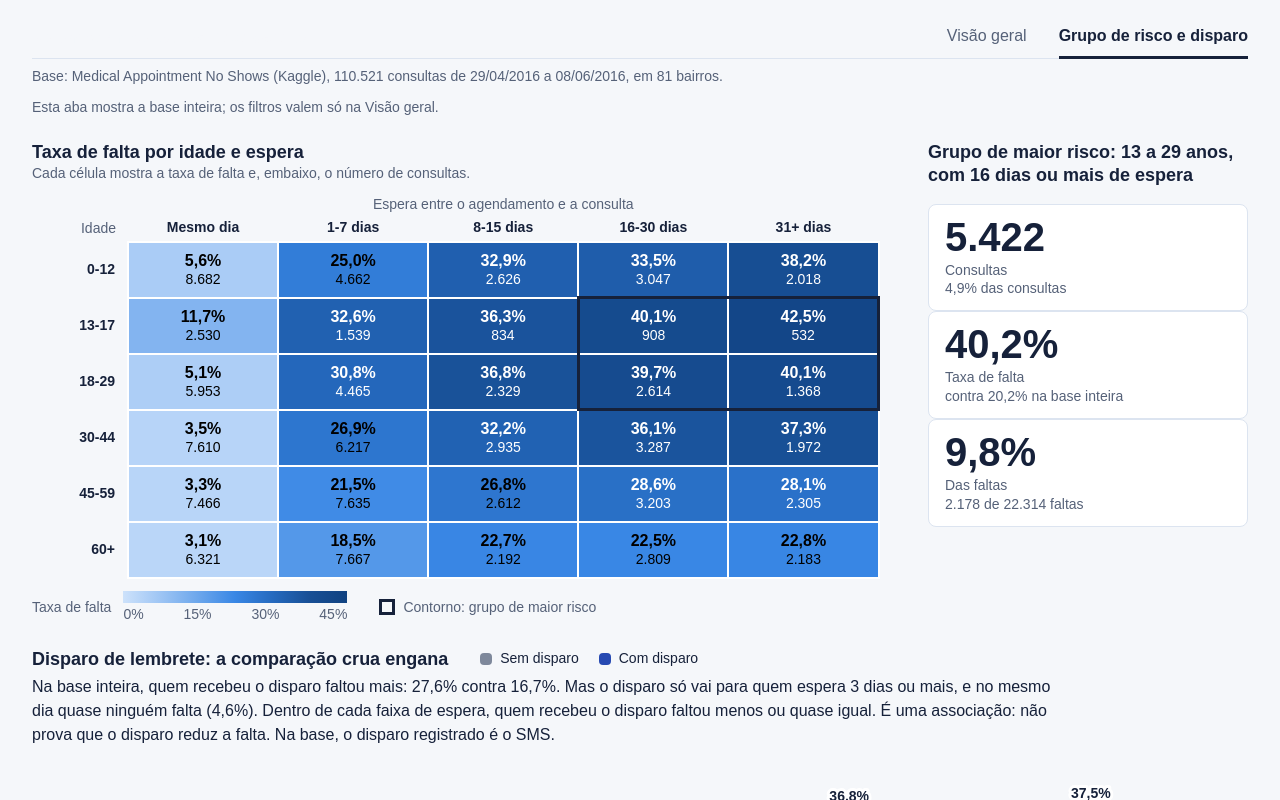
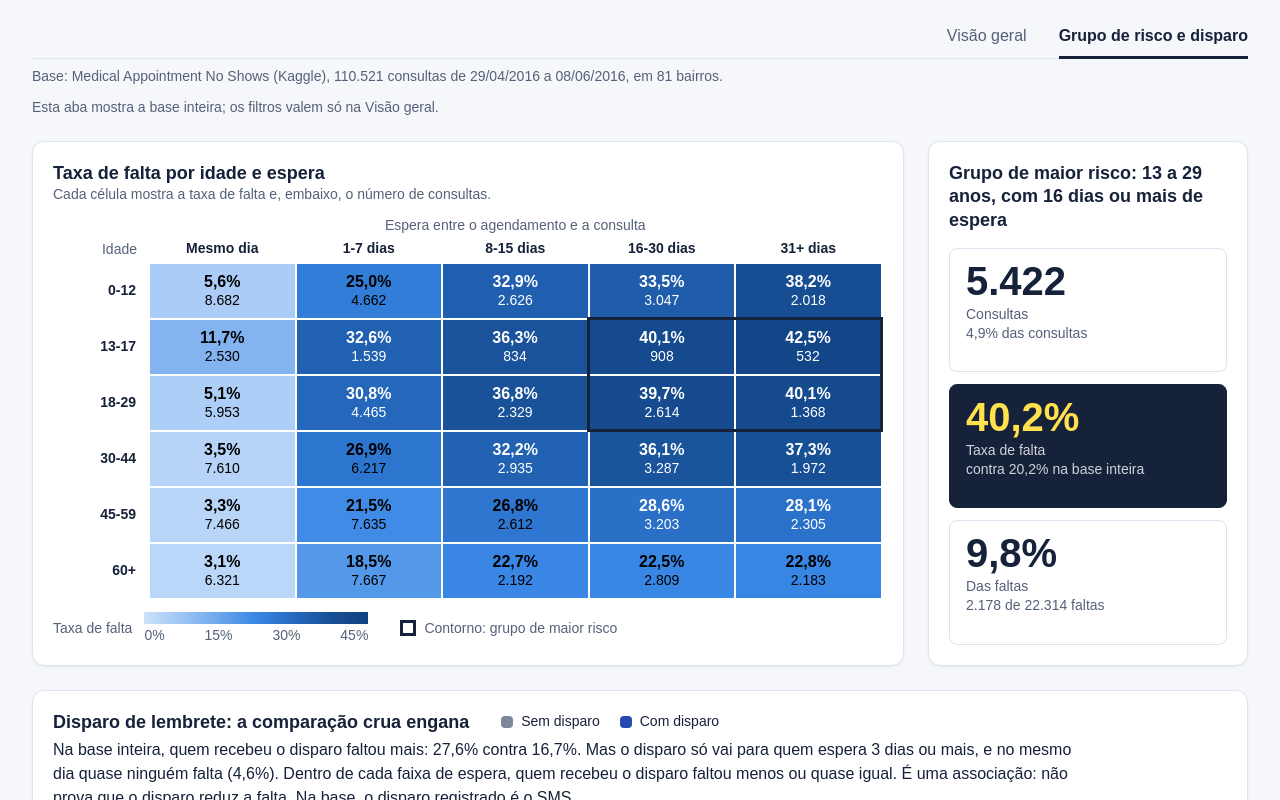
Before and after one commit to cauedev30/analise-no-show-consultas, a Next.js app in the folder dashboard/: page / in a window 1280 px wide. Both pictures are taken after a click on the tab "Grupo de risco e disparo". Shown: the top 800 px of the page. Built offline with nearby package versions, Linux system fonts and the light colour scheme; a web font is replaced by a local one.

Commit message:
Põe o grupo de risco, o disparo e as recomendações em cartões

```diff
--- a/dashboard/components/CartoesDoGrupo.tsx
+++ b/dashboard/components/CartoesDoGrupo.tsx
@@ -10,11 +10,11 @@ export function CartoesDoGrupo({ painel }: { painel: Painel }) {
   const espera = textoDasFaixas(grupo.faixas_espera, "dias");
 
   return (
-    <div>
+    <div className="cartao flex flex-col">
       <h2 className="text-grafico font-bold">
         Grupo de maior risco: {idades}, com {espera} de espera
       </h2>
-      <div className="mt-4 divide-y divide-eixo">
+      <div className="mt-4 grid flex-1 gap-3 sm:grid-cols-3 lg:auto-rows-fr lg:grid-cols-1">
         <Cartao
           rotulo="Consultas"
           valor={formatarInteiro(grupo.consultas)}
@@ -22,6 +22,7 @@ export function CartoesDoGrupo({ painel }: { painel: Painel }) {
         />
         <Cartao
           rotulo="Taxa de falta"
+          destaque
           valor={formatarPct(grupo.taxa)}
           complemento={`contra ${formatarPct(totais.taxa)} na base inteira`}
         />
--- a/dashboard/components/GrupoDeRiscoESms.tsx
+++ b/dashboard/components/GrupoDeRiscoESms.tsx
@@ -15,19 +15,19 @@ const linhasSms = montarLinhasSms(painel);
 /** Aba 2: a história de cima a baixo (o grupo de maior risco, o disparo de lembrete e as recomendações), sempre com a base inteira. */
 export function GrupoDeRiscoESms() {
   return (
-    <div className="flex flex-col gap-6 px-8 pb-6 pt-1">
+    <div className="flex flex-col gap-6 px-6 pb-6 pt-1 lg:px-8">
       <p className="text-rotulo text-texto-2">Esta aba mostra a base inteira; os filtros valem só na Visão geral.</p>
 
       {/* As três seções surgem ao entrar na tela (só o fade: na aba 2 nenhum gráfico cresce). */}
       <Revelar>
-        <section aria-label="Grupo de maior risco" className="grid grid-cols-[minmax(0,1fr)] gap-x-12 gap-y-8 lg:grid-cols-[minmax(0,1fr)_20rem]">
-          <MapaDeCalor painel={painel} />
+        <section aria-label="Grupo de maior risco" className="grid grid-cols-[minmax(0,1fr)] gap-6 lg:grid-cols-[minmax(0,1fr)_20rem]">
+          <MapaDeCalor painel={painel} className="cartao" />
           <CartoesDoGrupo painel={painel} />
         </section>
       </Revelar>
 
       <Revelar>
-        <section aria-label="Disparo de lembrete">
+        <section aria-label="Disparo de lembrete" className="cartao">
           <GraficoSms linhas={linhasSms}>
             <FraseSms painel={painel} />
           </GraficoSms>
@@ -35,7 +35,7 @@ export function GrupoDeRiscoESms() {
       </Revelar>
 
       <Revelar>
-        <Recomendacoes painel={painel} />
+        <Recomendacoes painel={painel} className="cartao" />
       </Revelar>
     </div>
   );
--- a/dashboard/components/Recomendacoes.tsx
+++ b/dashboard/components/Recomendacoes.tsx
@@ -24,21 +24,21 @@ export function Recomendacoes({ painel, className = "" }: Props) {
       </h2>
       <p className="mt-1 text-corpo">Um agente de disparo de lembretes para reduzir as faltas</p>
 
-      <div className="mt-3 grid gap-y-6 md:grid-cols-3 md:divide-x md:divide-eixo">
-        <div className="md:pr-8">
+      <div className="mt-4 grid gap-4 md:grid-cols-3">
+        <div className="rounded-lg border border-grade bg-pagina p-4">
           <h3 className="text-corpo font-bold">Classifica</h3>
           <p className="mt-1 text-corpo">
             No agendamento, calcula o risco de falta pela espera e pela idade. De {idadesDoGrupo}, com {esperaDoGrupo} de
             espera, a falta é de {formatarPct(grupo.taxa)}.
           </p>
         </div>
-        <div className="md:px-8">
+        <div className="rounded-lg border border-grade bg-pagina p-4">
           <h3 className="text-corpo font-bold">Dispara</h3>
           <p className="mt-1 text-corpo">
             Para quem tem risco alto, manda mais de um lembrete antes da consulta e pede confirmação.
           </p>
         </div>
-        <div className="md:pl-8">
+        <div className="rounded-lg border border-grade bg-pagina p-4">
           <h3 className="text-corpo font-bold">Libera</h3>
           <p className="mt-1 text-corpo">
             Se o paciente cancela ou não confirma, o horário é oferecido a quem está na lista de espera.
@@ -46,15 +46,15 @@ export function Recomendacoes({ painel, className = "" }: Props) {
         </div>
       </div>
 
-      <div className="mt-6 grid gap-y-6 md:grid-cols-2 md:divide-x md:divide-eixo">
-        <div className="md:pr-8">
-          <p className="text-numero font-bold">{formatarPct(grupo.taxa)}</p>
-          <p className="mt-1 text-corpo">
+      <div className="mt-4 grid gap-4 md:grid-cols-2">
+        <div className="rounded-lg border border-texto bg-texto p-4">
+          <p className="text-numero font-bold text-marca">{formatarPct(grupo.taxa)}</p>
+          <p className="mt-1 text-corpo text-fundo">
             é a taxa de falta do grupo de maior risco, que soma {formatarPct(grupo.pct_consultas)} das consultas e{" "}
             {formatarPct(grupo.pct_faltas)} das faltas.
           </p>
         </div>
-        <div className="md:pl-8">
+        <div className="rounded-lg border border-grade bg-pagina p-4">
           <p className="text-numero font-bold">{consultasAMais}</p>
           <p className="mt-1 text-corpo">consultas a mais em seis semanas, se o grupo de risco faltasse como a média.</p>
         </div>
```
